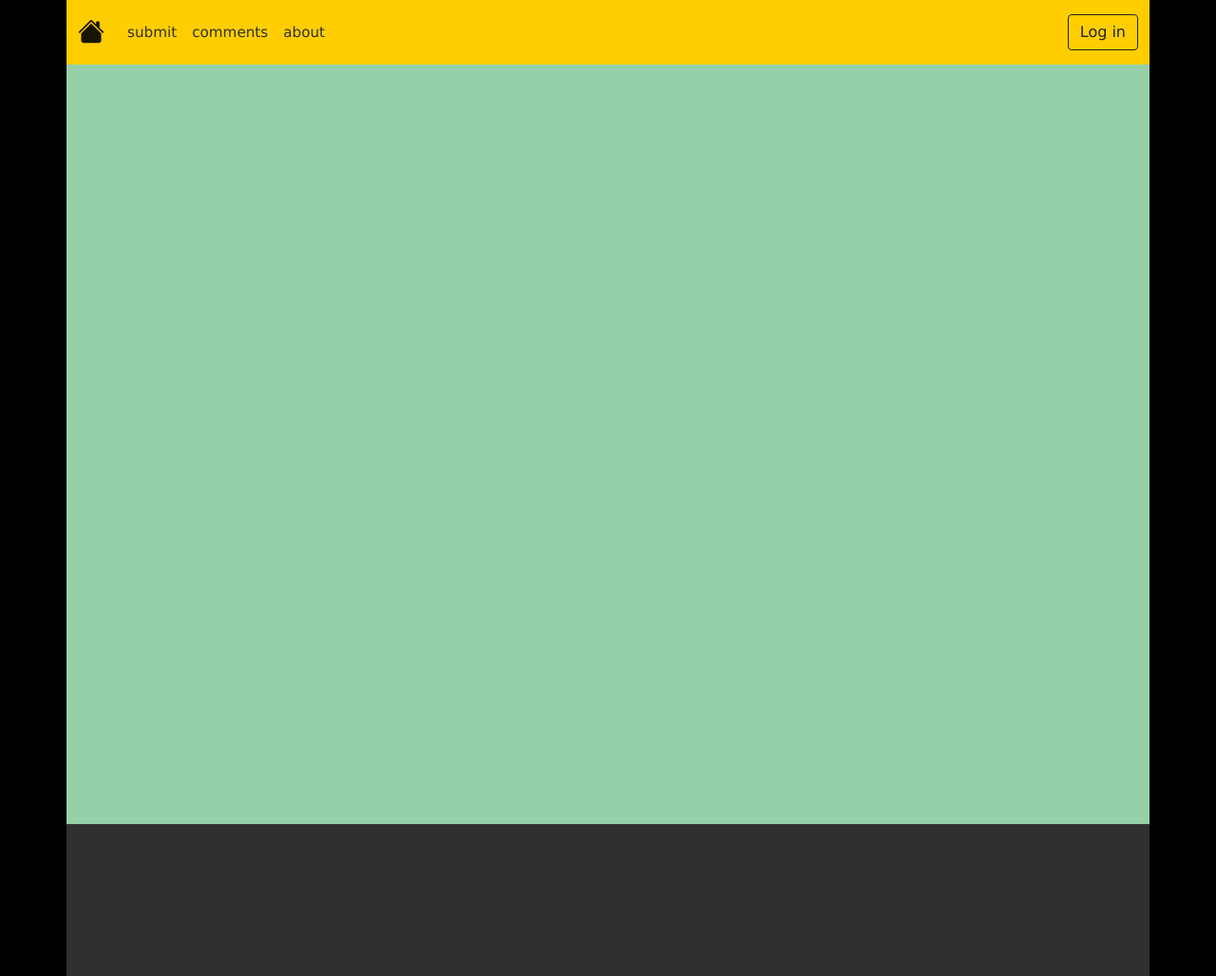
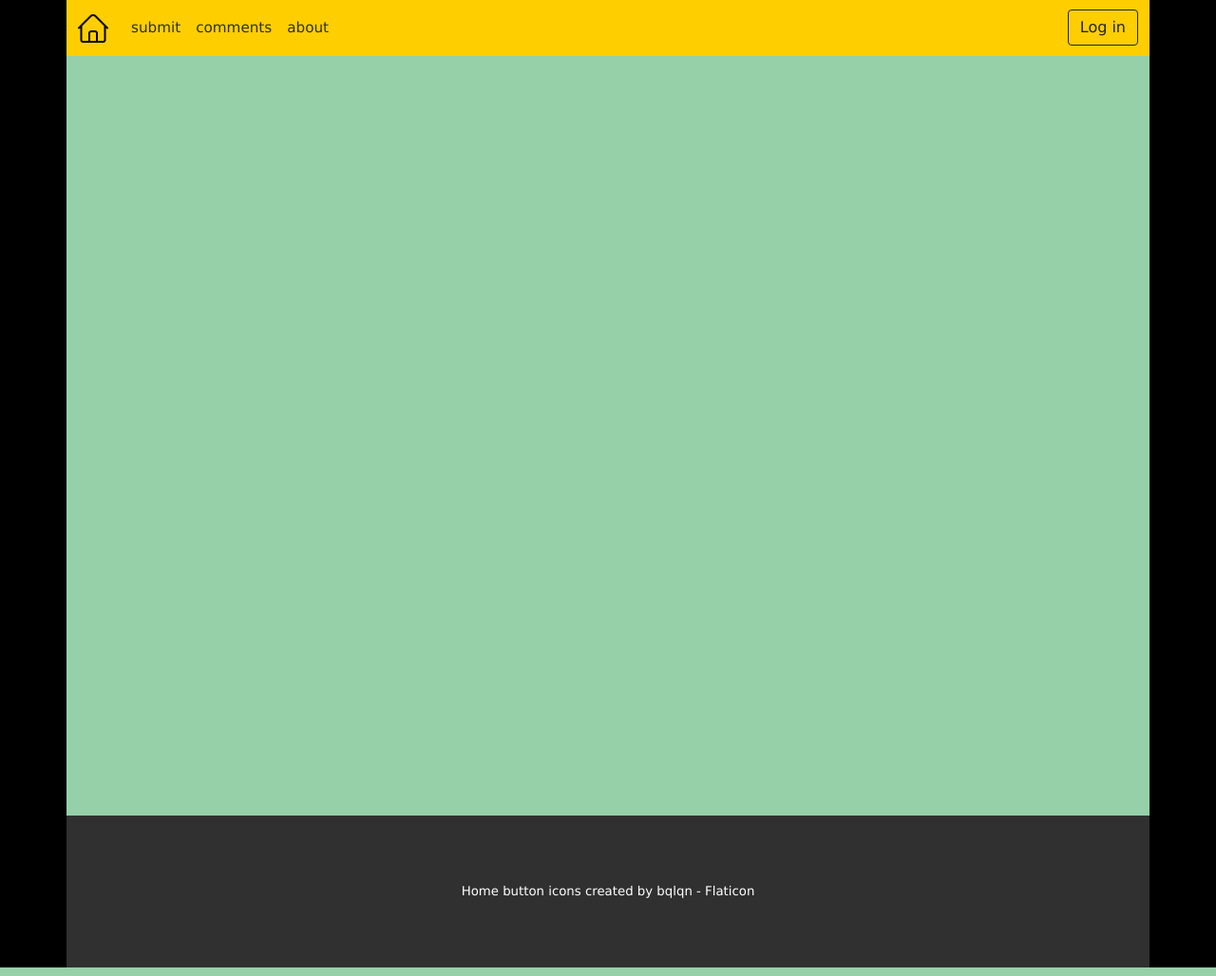
Before and after one commit to dmgb/social-news-website, a Symfony app: template templates/comment/index.html.twig in a window 1280 px wide. Shown: the whole page at 95% size. Run offline with Twig, Linux system fonts and the light colour scheme; the template is opened without the code that fills it, so the values that code supplies are empty; style sheets or scripts are compiled from the project's sources; some libraries are stand-ins or nearby versions.

Commit message:
Change home icon

```diff
--- a/assets/css/main.css
+++ b/assets/css/main.css
@@ -261,3 +261,13 @@ kbd {
     height: 1rem;
     border-radius: 50%;
 }
+
+.attribution {
+    font-size: .875em;
+    color: #fff;
+    text-decoration: none;
+}
+
+.attribution:hover {
+    color: #fff;
+}
--- a/templates/include/footer.html.twig
+++ b/templates/include/footer.html.twig
@@ -1 +1,5 @@
-<footer class="text-white" style="display: flex; align-items: center; justify-content: center;"></footer>
+<footer class="text-white" style="display: flex; align-items: center; justify-content: center;">
+    <a class="attribution" href="https://www.flaticon.com/free-icons/home-button" title="home button icons">
+        Home button icons created by bqlqn - Flaticon
+    </a>
+</footer>
--- a/templates/include/nav.html.twig
+++ b/templates/include/nav.html.twig
@@ -1,7 +1,7 @@
 <nav class="navbar navbar-expand-lg navbar-light bg-light">
     <div class="container-fluid">
         <a class="navbar-brand" href="{{ path('index') }}">
-            <i class="bi bi-house-fill" style="font-size: 1.75rem;"></i>
+            <img src="{{ asset('build/images/home.png') }}" alt="" style="height: 2rem; width: auto;" />
         </a>
         <div style="margin-bottom: 2.25rem;">
             <div class="navbar-center">
```
Also changed, not shown: assets/images/home.png (added), 1 other file.
